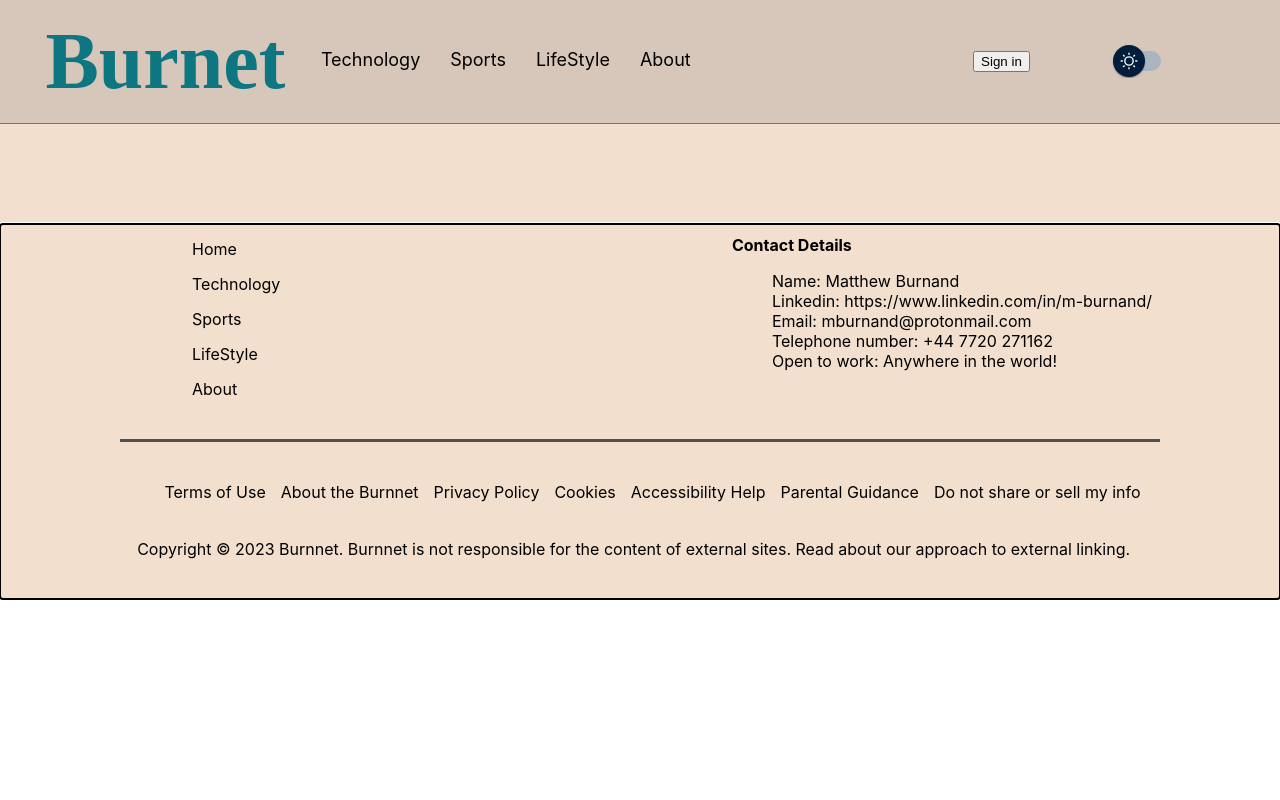
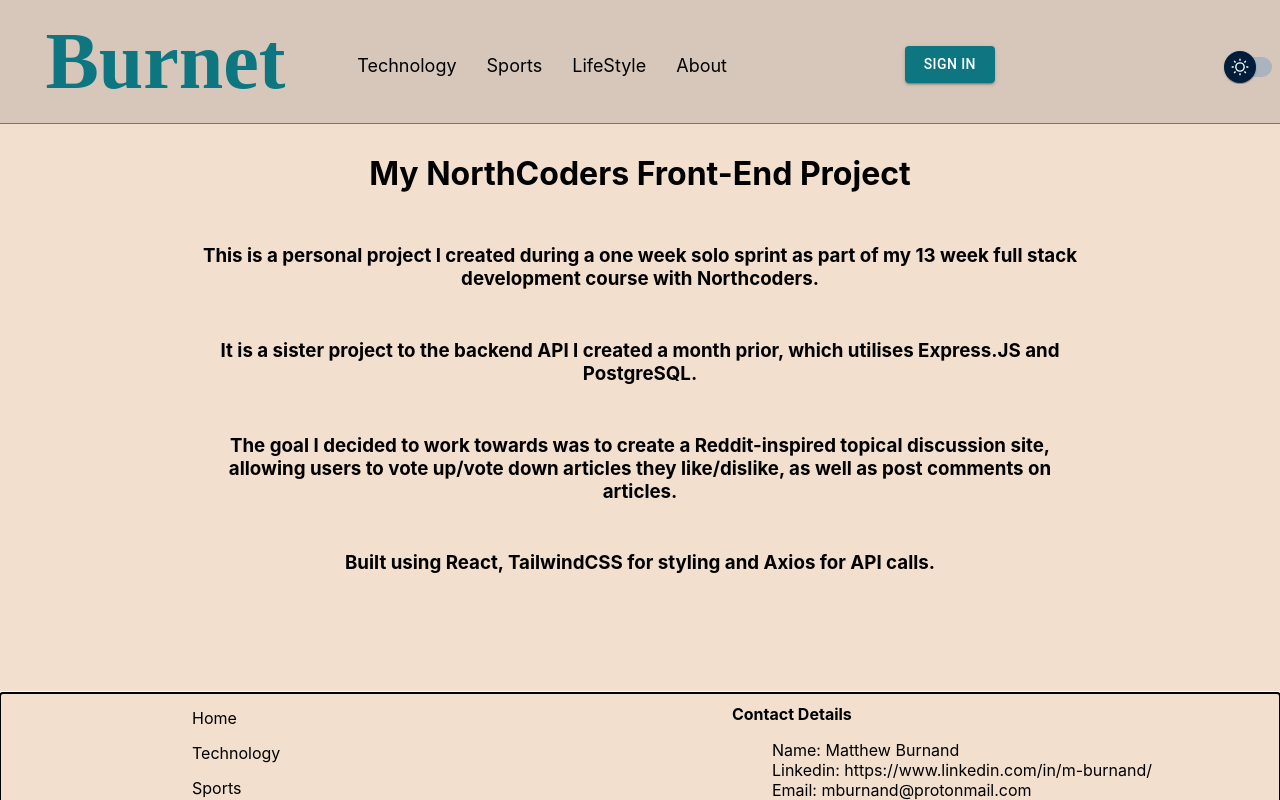
Before and after one commit to Mburnand-tech/Burnet, a React (Create React App) app: page /about in a window 1280 px wide. Shown: the top 800 px of the page. Built offline with nearby package versions, Linux system fonts and the light colour scheme; a web font is replaced by a local one.

Commit message:
Changed formatting of NAV hopefully not for the worse and made animation for about page

```diff
--- a/package.json
+++ b/package.json
@@ -11,6 +11,7 @@
     "@testing-library/jest-dom": "^5.16.5",
     "@testing-library/react": "^13.4.0",
     "@testing-library/user-event": "^13.5.0",
+    "animate.css": "^4.1.1",
     "axios": "^1.3.2",
     "moment": "^2.29.4",
     "moment-timezone": "^0.5.43",
--- a/src/AboutPage.jsx
+++ b/src/AboutPage.jsx
@@ -1,4 +1,8 @@
+import { Link } from 'react-router-dom'
+import { Button } from '@mui/material';
+
 import './App.css'
+import 'animate.css';
 
 
 const About = () => {
@@ -6,8 +10,12 @@ const About = () => {
 
 
     return (
-        <div>
-
+        <div className='App AboutContainer'>
+            <h1 class="animate__animated animate__fadeIn">My NorthCoders Front-End Project</h1>
+            <h3 class="animate__animated animate__bounceInDown">This is a personal project I created during a one week solo sprint as part of my 13 week full stack development course with Northcoders.</h3>
+            <h3 class="animate__animated animate__bounceInUp">It is a sister project to the backend API I created a month prior, which utilises Express.JS and PostgreSQL.</h3>
+            <h3 class="animate__animated animate__bounceInRight">The goal I decided to work towards was to create a Reddit-inspired topical discussion site, allowing users to vote up/vote down articles they like/dislike, as well as post comments on articles.</h3>
+            <h3 class="animate__animated animate__bounceInLeft">Built using React, TailwindCSS for styling and Axios for API calls.</h3>
             {/* <div class="word"></div>
             <h1>Bloom -- Bloom News is a dynamic and informative online newspaper that offers a unique blend of articles tailored for cooking enthusiasts, coding experts, and football lovers. Our team of passionate writers is committed to providing the latest news, trends, and insights on these three diverse topics, making Bloom News the go-to source for anyone who wants to stay up-to-date on the latest happenings in these fields. Whether you are looking to explore new recipes, learn the latest coding languages, or stay abreast of the football world's latest news, Bloom News is the perfect platform to discover, engage and learn. Our commitment to providing high-quality content and cutting-edge insights ensures that our readers always stay ahead of the curve. Join us today and become a part of the Bloom News community</h1>
             <h1>Abi -- This is a frontend project I created during a one week solo sprint as part of my 13 week full stack development course with Northcoders.
@@ -20,7 +28,8 @@ const About = () => {
 
 
             Google fonts</h1> */}
-        </div>
+
+            </div>
     )
 }
 
--- a/src/App.css
+++ b/src/App.css
@@ -72,6 +72,7 @@
   padding: 0.5%;
   height: 110px;
   background-color: #d7c7ba;
+
 }
 .logo{
   float: left;
@@ -89,16 +90,13 @@
 }
 
 .signIn{
-  /* float: right; */
-  top: 35px;
-  right: -175px;
-  /* margin-top: 15px; */
-  margin-left:0px;
-  width: 59px;
+  float: left;
+  top: 0px;
+  right: 0px;
+  margin-top: 25px;
+  margin-left:100px;
+  width: 90px;
   position: absolute;
-  display: inline-block;
-
-
 }
 
 .logOut{
@@ -123,18 +121,21 @@
 
 
 .themeButton{
+  position: relative;
   float: right;
   top: 10px;
-  /* right:-20% */
-  right: -400px;
-  /* right: -30%; */
+  left:75%;
+  margin-right: 20%;
+}
+
+@media (max-width: 1040px) {
+.themeButton{
+  display: none;
+  }
 }
 
 @media (max-width: 840px) {
   .signedInElements {
-    display: none;
-  }
-  .themeButton{
     display: none;
   }
   .signIn {
@@ -156,18 +157,20 @@
   /* bottom: 40px; */
   /* margin: 2%; */
   display: flex;
-  justify-content: center;
-  text-align: center;
+  justify-content:flex-start;
+  /* text-align: center; */
   right: 0px;
-  width: 600px;
+  /* width: 600px; */
+  width: 50%;
   top:0px;
-  left:17%;
+  left:0%;
   /* margin-left: 400px; */
   margin-top: 15px;
   padding: 1.5%;
   /* padding-right: 10.5%; */
-  margin-right: 0%;
-  position: absolute;
+  margin-right: 10px;
+  margin-left: 25%;
+  position: relative;
 }
 
 .headerTitle{
@@ -211,8 +214,12 @@
 
 .navBarElement{
   /* align-items: end; */
-  display: flex;
-  align-items: flex-end;
+  /* float: left; */
+  position: relative;
+  /* left: -225px; */
+  /* left: -175px; */
+  /* display: flex;
+  align-items: flex-end; */
   padding: 15px;
   text-decoration: none;
   font-size: large;
@@ -579,6 +586,7 @@ a:link {
 
 .articleComments:hover{
   color: #b5b0b0;
+  color: #0D7680;
 }
 
 .articleLikes{
@@ -599,13 +607,19 @@ a:link {
   text-decoration: none
 }
 
-@media (max-width: 925px) {
+@media (max-width: 990px) {
   .subjectArticlesPicture {
     display: none;
   }
+}
+
+@media (max-width: 1140px) {
   .headerTitle{
     display: none;
   }
+  .themeButton{
+    display: none;
+    }
 }
 
 
@@ -829,6 +843,7 @@ a:link {
   height: 20px;
   width: 80px;
   top:-25px;
+  /* background-color: #f91010; */
   background-color: #676767;
 }
 
@@ -909,3 +924,56 @@ a:link {
 
 
 /* ABOUT PAGE */
+
+.AboutContainer{
+  display: flex;
+  flex-flow: column;
+  align-items: center;
+}
+
+
+
+.animate__animated.animate__fadeIn {
+  align-content: center;
+  text-align: center;
+  /* margin: auto; */
+  margin-top: 30px;
+}
+
+.animate__animated.animate__bounceInDown {
+  --animate-duration: 2s;
+  animation-delay: 0.25s;
+  width: 70%;
+  text-align: center;
+  /* margin: auto; */
+  margin-top: 30px
+}
+
+.animate__animated.animate__bounceInUp {
+  --animate-duration: 2s;
+  animation-delay: 0.25s;
+  width: 70%;
+  text-align: center;
+  /* margin: auto; */
+  margin-top: 30px
+}
+
+
+.animate__animated.animate__bounceInLeft {
+  --animate-duration: 2s;
+  animation-delay: 0.75s;
+  width: 70%;
+  text-align: center;
+  /* margin: auto; */
+  margin-top: 30px;
+}
+
+.animate__animated.animate__bounceInRight{
+  --animate-duration: 2s;
+  animation-delay: 1.25s;
+  width: 70%;
+  /* margin: auto; */
+  text-align: center;
+  margin-top: 30px;
+  /* --animate-delay: 10s; */
+}
--- a/src/App.js
+++ b/src/App.js
@@ -38,8 +38,10 @@ function App() {
     palette: {
       primary: {
         main: '#0D7680',
+        secondary: '#1f1d1d',
         article: '#f2dfce',
-        likeButton: "#676767"
+        likeButton: "#676767",
+        homeButton: '#1f1d1d'
       },
     },
   });
--- a/src/Footer.jsx
+++ b/src/Footer.jsx
@@ -5,7 +5,7 @@ import './App.css'
 const Footer = () => {
     return (
         <div className={'App footerSection'}>
-                <Link className={'App footerElement'} to='/category/coding'> Home</Link>
+                <Link className={'App footerElement'} to="/" onClick="window.location.href='#top'"> Home</Link>
                 <Link className={'App footerElement'} to='/category/coding'> Technology</Link>
                 <Link className={'App footerElement'} to='/category/football' > Sports</Link>
                 <Link className={'App footerElement'} to='/category/cooking' > LifeStyle</Link>
--- a/src/LoggedInSwitch.jsx
+++ b/src/LoggedInSwitch.jsx
@@ -1,6 +1,6 @@
 import { useContext , useState} from 'react'
 import { UserContext } from './contexts/UserContext'
-import { Avatar, Tooltip } from '@mui/material'
+import { Avatar, Tooltip, Button } from '@mui/material'
 
 import './App.css';
 
@@ -38,7 +38,7 @@ const LoggedInSwitch = ({isLoggedIn, setIsLoggedIn,  setLogInPortal}) => {
         return (
             <div>
                 { showSignIn === true ?
-                <button onClick={handleLogin} >Sign in</button> : null
+                <Button variant="contained" className={"App signIn"}onClick={handleLogin} >Sign in</Button> : null
         }
             </div>
         )
--- a/src/Nav.jsx
+++ b/src/Nav.jsx
@@ -24,7 +24,9 @@ const Nav = ({isLoggedIn, setIsLoggedIn}) => {
                 <Link className={'App navBarElement'} to='/category/cooking' > LifeStyle</Link>
                 <Link className={'App navBarElement'} to='/about' > About</Link>
                 <User isLoggedIn={isLoggedIn} setIsLoggedIn={setIsLoggedIn}/>
-                <MaterialUISwitch className={'App themeButton'} onChange={() => {changeTheme()}}></MaterialUISwitch>
+                <div className={'App themeButton'}>
+                    <MaterialUISwitch onChange={() => {changeTheme()}}></MaterialUISwitch>
+                </div>
 
         </nav>
     )
```
Also changed, not shown: 1 other file (tests, documents, lock files or other folders).
